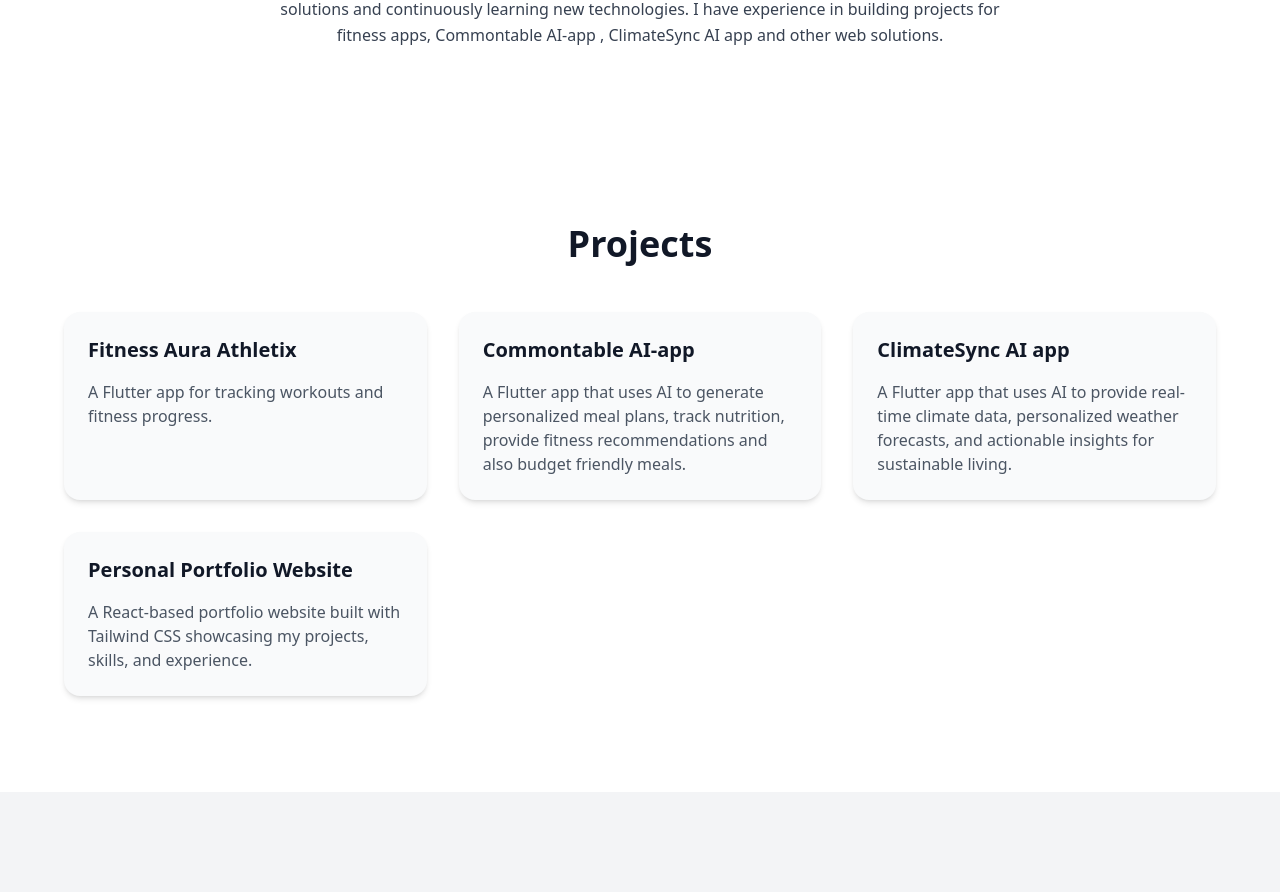
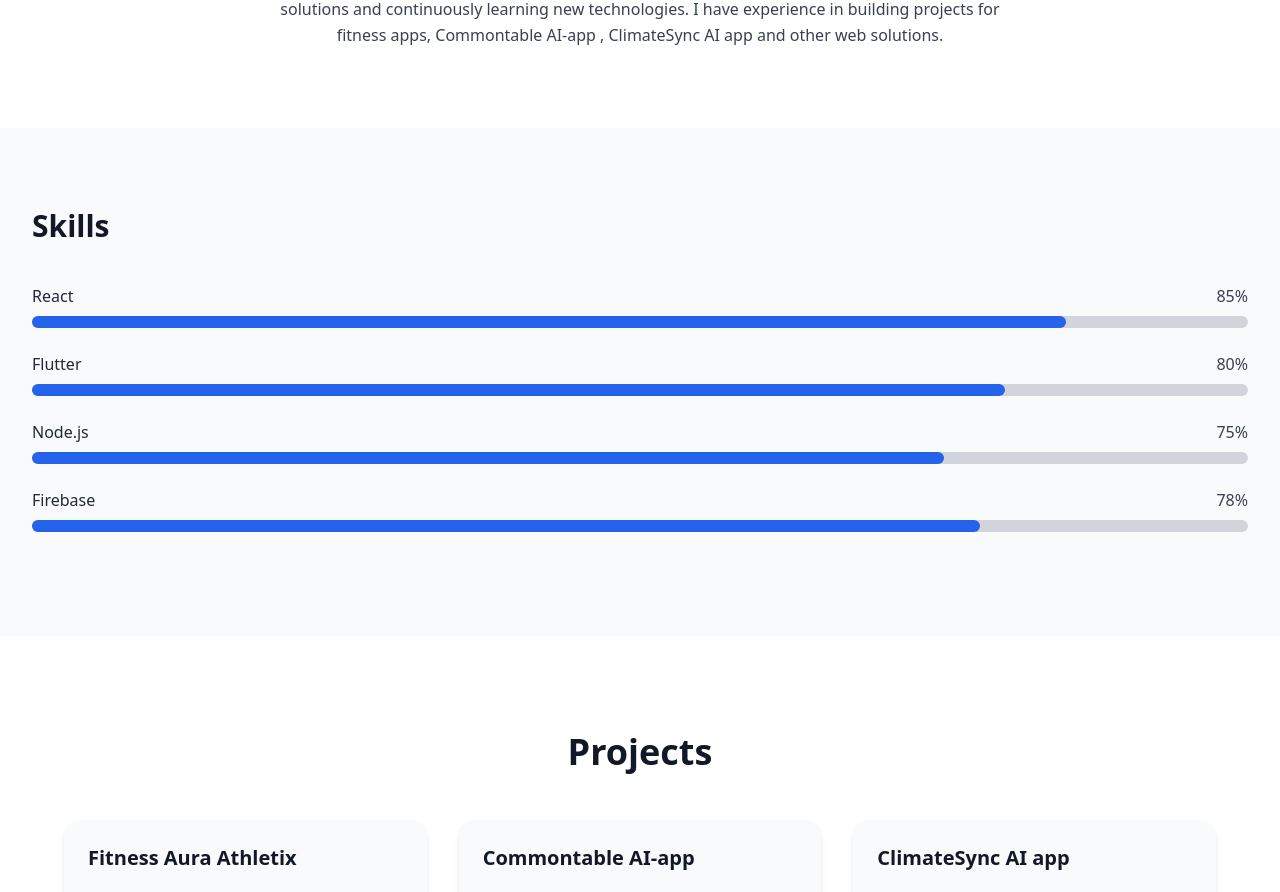
Before and after one commit to Ramslon/My-Portfolio, a React (Vite) app: page / in a window 1280 px wide. Shown: the part 1000-1892 px from the top of the page. Built offline with nearby package versions, Linux system fonts and the light colour scheme.

Commit message:
Include remaining workspace changes

```diff
--- a/src/App.jsx
+++ b/src/App.jsx
@@ -4,6 +4,7 @@ import About from "./components/About";
 import Projects from "./components/Projects";
 import Contact from "./components/Contact";
 import Navbar from "./components/Navbar";
+import Skills from "./components/Skills";
 
 function App() {
   return (
@@ -11,6 +12,7 @@ function App() {
       <Navbar/>
       <Hero/>
       <About/>
+      <Skills/>
       <Projects/>
       <Contact/>
     </>
--- a/tailwind.config.js
+++ b/tailwind.config.js
@@ -1,5 +1,6 @@
 /** @type {import('tailwindcss').Config} */
 export default {
+  darkMode: "class",
   content: [
     "./index.html",
     "./src/**/*.{js,jsx,ts,tsx}",
```
